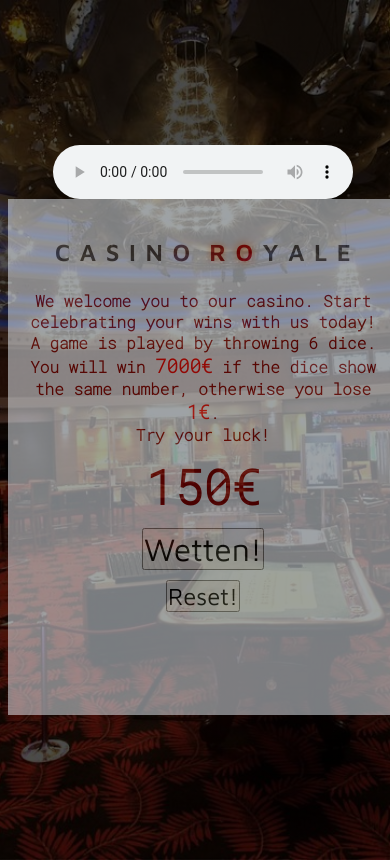
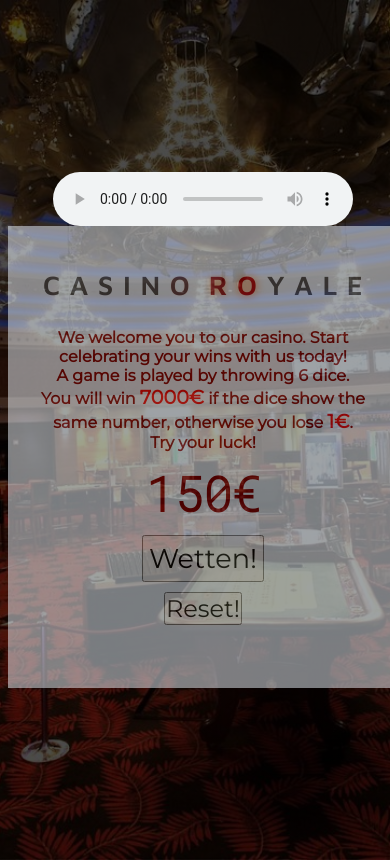
Before and after one commit to Galina-S/CasinoRoyale, a plain HTML site: page index.html in a window 390 px wide. Drawn offline with Linux system fonts and the light colour scheme; a web font is replaced by a local one.

Commit message:
Add files via upload

```diff
--- a/style.css
+++ b/style.css
@@ -169,7 +169,7 @@
 @media screen and (max-width: 768px) {
     .lightning p {
         color: #484848;
-        font-size: 1.5rem;
+        font-size: 1.7rem;
         font-family: Lato;
         padding: 0px;
         font-weight: bold;
@@ -183,14 +183,29 @@
     button {
         padding:0;
         margin: 0;
+        font-family: 'Montserrat', sans-serif;
     }
 
     #welcome {
         text-align: center;
+        font-weight: bold;
+        font-family: 'Montserrat', sans-serif;
     }
 
     #wetten {
+        font-size: 1.7rem;
+        margin-bottom: 10px;
+        padding: 5px;
+    }
+
+    button:hover {
         font-size: 2rem;
         margin-bottom: 10px;
+        padding: 5px;
+    }
+
+    .fa-solid {
+        --fa-animation-duration: 2s;
+        padding:10px;
     }
 }
```
Also changed, not shown: index.html (+1 -2 lines).
